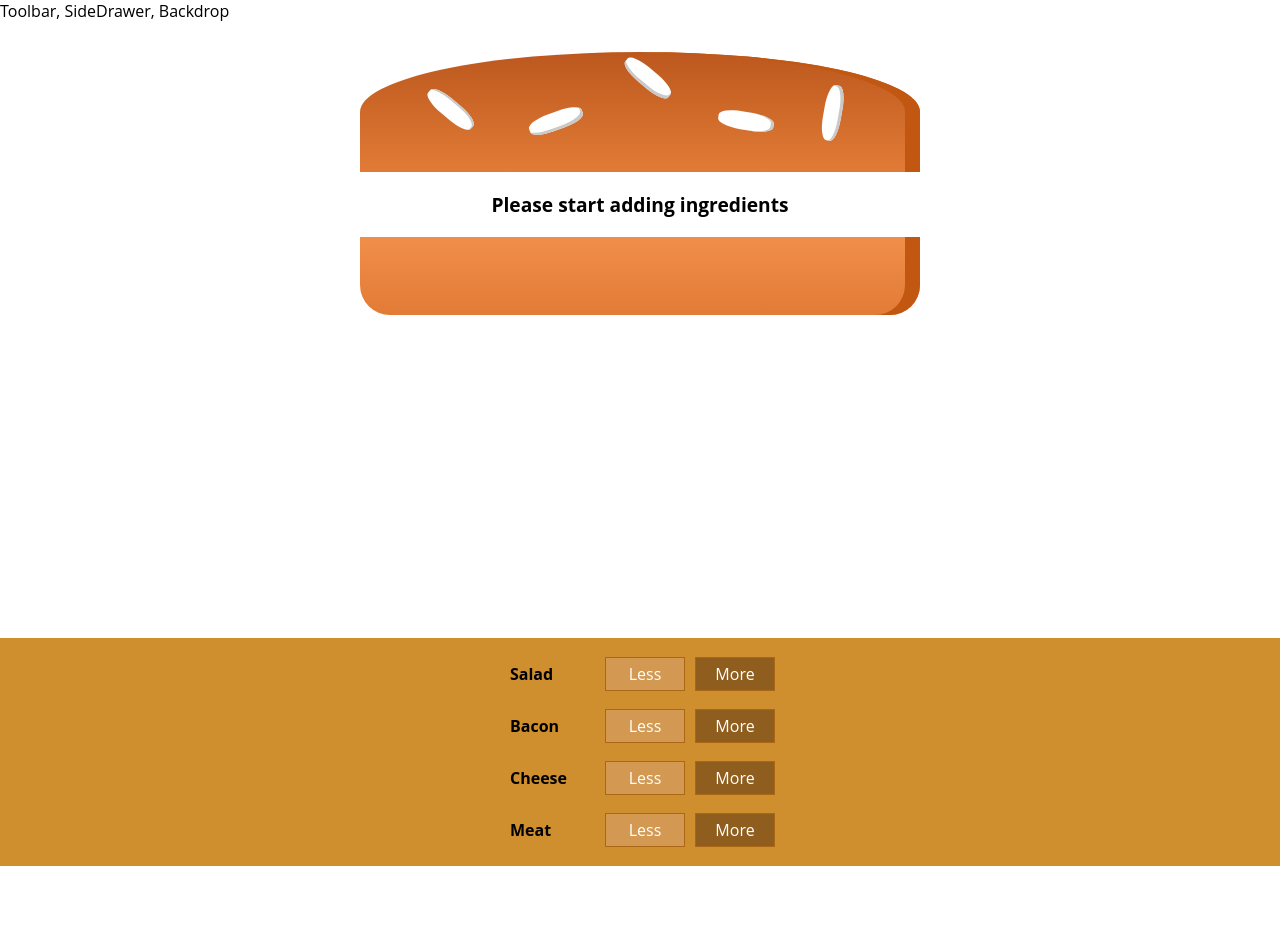
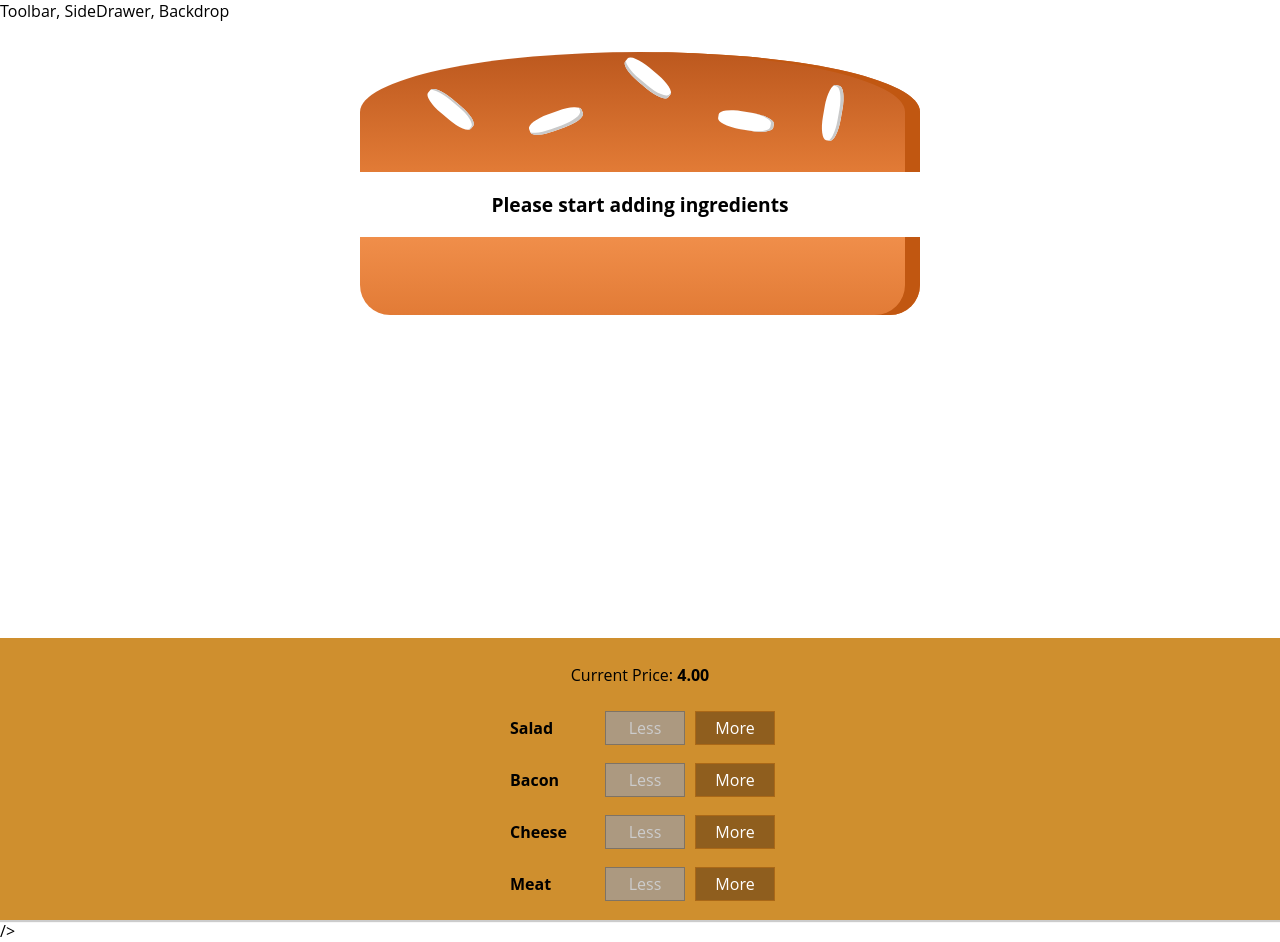
Before and after one commit to hyan506/burger-builder, a React (Create React App) app: page / in a window 1280 px wide. Before the commit the page ends 866 px from the top, so only its background shows below. Built offline with nearby package versions, Linux system fonts and the light colour scheme.

Commit message:
Remove button done + display the current price

```diff
--- a/src/components/Burger/BuildControls/BuildControl/BuildControl.js
+++ b/src/components/Burger/BuildControls/BuildControl/BuildControl.js
@@ -6,7 +6,10 @@ import classes from './BuildControl.module.css';
 const buildControl = (props) =>(
     <div className = {classes.BuildControl}>
         <div className = {classes.Label}>{props.label}</div>
-        <button className = {classes.Less}>Less</button>
+        <button
+            className = {classes.Less}
+            onClick = {props.removed}
+            disabled = {props.disabled}>Less</button>
         <button className = {classes.More} onClick = {props.added}>More</button>
     </div>
 );
--- a/src/components/Burger/BuildControls/BuildControls.js
+++ b/src/components/Burger/BuildControls/BuildControls.js
@@ -10,11 +10,15 @@ const controls =[
 ];
 const buildControls = (props) =>(
     <div className ={classes.BuildControls}>
+        <p>Current Price: <strong>{props.price.toFixed(2)}</strong></p>
         {controls.map( x =>(
             <BuildControl
                 key={x.label}
                 label ={x.label}
-                added={() => props.ingredientsAdded(x.type)}/>
+                added={() => props.ingredientsAdded(x.type)}
+                removed ={()=>props.ingredientsRemoved(x.type)}
+                disabled={props.disabled[x.type]}/>
+
         ))}
     </div>
 );
--- a/src/containers/BurgerBuilder/BurgerBuilder.js
+++ b/src/containers/BurgerBuilder/BurgerBuilder.js
@@ -41,17 +41,46 @@ class BurgerBuilder extends Component {
     };
 
     removeIngredientHandler =(type)=>{
+        //update the number
+        const oldCount = this.state.ingredients[type];
+        if(oldCount === 0) {
+            return;
+        }
+        const updatedCount = oldCount -1;
+        const updatedIngredients={
+            ...this.state.ingredients
+        };
+        updatedIngredients[type] = updatedCount;
+        //update the price
+        const lessPrice = INGREDIENT_PRICES[type];
+        const newPrice = this.state.totalPrice - lessPrice;
+        this.setState(
+            {totalPrice: newPrice,
+            ingredients: updatedIngredients}
+        );
 
     };
 
 
 
     render(){
+        const disabledInfo ={
+            ...this.state.ingredients
+        };
+        for(let key in disabledInfo){
+            disabledInfo[key] = disabledInfo[key] <=0;
+        }
         return (
             <Aux>
                 <Burger ingredients ={this.state.ingredients}/>
                 <BuildControls
-                    ingredientsAdded = {this.addIngredientHandler}/>
+                    ingredientsAdded = {this.addIngredientHandler}
+                    ingredientsRemoved = {this.removeIngredientHandler}
+                    disabled = {disabledInfo}
+                    price ={this.state.totalPrice}
+                    />
+                    />
+
             </Aux>
         );
     }
```
